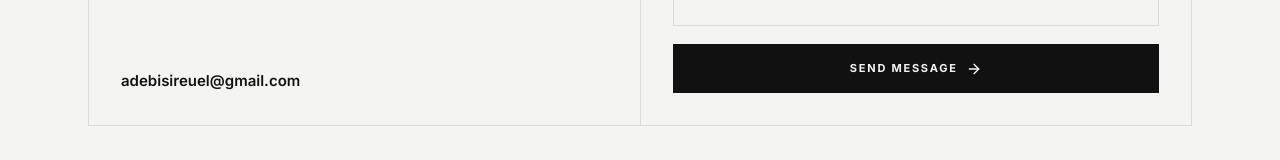
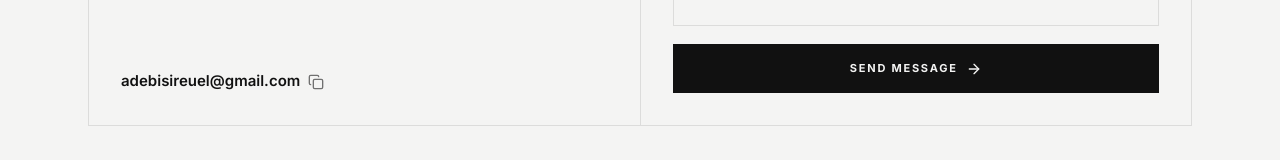
Before and after one commit to JetflowUX/myportfolio, a Next.js app: page / in a window 1280 px wide. Shown: the part 5141-5301 px from the top of the page. Built offline with nearby package versions, Linux system fonts and the light colour scheme.

Commit message:
Contact: the email copies on click, with an "Email copied" notice
Co-Authored-By: Claude Opus 5.5 <noreply@anthropic.com>

```diff
--- a/app/page.tsx
+++ b/app/page.tsx
@@ -5,6 +5,7 @@ import { useEffect, useState } from "react";
 import { ArrowRight } from "lucide-react";
 import { LightboxProvider, useLightbox } from "@/components/image-lightbox";
 import { Overture } from "@/components/overture";
+import { CopyEmail } from "@/components/copy-email";
 import { FilmColumns } from "@/components/film-columns";
 import { HeroProcess } from "@/components/hero-process";
 import { ScrollProgress } from "@/components/scroll-progress";
@@ -474,9 +475,7 @@ export default function HomePage() {
                   Tell me what you&apos;re building and where it&apos;s stuck. I reply within a day.
                 </p>
               </div>
-              <a href={`mailto:${EMAIL}`} className="text-[15px] font-semibold underline-offset-4 hover:underline">
-                {EMAIL}
-              </a>
+              <CopyEmail email={EMAIL} />
             </div>
 
             <form onSubmit={handleFormSubmit} className="space-y-3 p-6 sm:p-8">
--- /dev/null
+++ b/components/copy-email.tsx
@@ -0,0 +1,83 @@
+"use client";
+
+import { AnimatePresence, motion } from "framer-motion";
+import { Check, Copy } from "lucide-react";
+import { useEffect, useRef, useState } from "react";
+
+/* The contact email as a button (2026-11-03, Jethro: "make sure that the mail is clickable and
+   when someone clicks on it. it shows email copied notification"). A click copies the address and
+   a small notice confirms it; the clipboard API falls back to a hidden textarea where a browser
+   blocks it (http, older Safari). The notice is a live region, so a screen reader hears it too. */
+
+function copy(text: string) {
+  if (navigator.clipboard?.writeText) return navigator.clipboard.writeText(text);
+  return new Promise<void>((resolve, reject) => {
+    const t = document.createElement("textarea");
+    t.value = text;
+    t.setAttribute("readonly", "");
+    t.style.position = "fixed";
+    t.style.opacity = "0";
+    document.body.appendChild(t);
+    t.select();
+    const ok = document.execCommand("copy");
+    document.body.removeChild(t);
+    if (ok) resolve();
+    else reject(new Error("copy failed"));
+  });
+}
+
+export function CopyEmail({ email, className = "" }: { email: string; className?: string }) {
+  const [state, setState] = useState<"idle" | "copied" | "failed">("idle");
+  const timer = useRef<number>();
+
+  useEffect(() => () => window.clearTimeout(timer.current), []);
+
+  const onClick = () => {
+    copy(email)
+      .then(() => setState("copied"))
+      .catch(() => setState("failed"));
+    window.clearTimeout(timer.current);
+    timer.current = window.setTimeout(() => setState("idle"), 2400);
+  };
+
+  return (
+    <>
+      <button
+        type="button"
+        onClick={onClick}
+        title="Copy email address"
+        className={`group inline-flex w-fit items-center gap-2 text-left text-[15px] font-semibold underline-offset-4 hover:underline ${className}`}
+      >
+        {email}
+        {state === "copied" ? (
+          <Check className="h-4 w-4 text-accent-ink" />
+        ) : (
+          <Copy className="h-4 w-4 text-text-tertiary transition-colors group-hover:text-text" />
+        )}
+      </button>
+
+      <div aria-live="polite" className="pointer-events-none fixed inset-x-0 bottom-6 z-[90] flex justify-center px-4">
+        <AnimatePresence>
+          {state !== "idle" ? (
+            <motion.div
+              key={state}
+              initial={{ opacity: 0, y: 12 }}
+              animate={{ opacity: 1, y: 0 }}
+              exit={{ opacity: 0, y: 8 }}
+              transition={{ duration: 0.25, ease: [0.22, 1, 0.36, 1] }}
+              className="flex items-center gap-2 bg-text px-4 py-3 text-[13px] font-semibold text-bg shadow-lg"
+            >
+              {state === "copied" ? (
+                <>
+                  <Check className="h-4 w-4 text-accent" /> Email copied: {email}
+                </>
+              ) : (
+                <>Couldn&apos;t copy. The address is {email}</>
+              )}
+            </motion.div>
+          ) : null}
+        </AnimatePresence>
+      </div>
+    </>
+  );
+}
```
